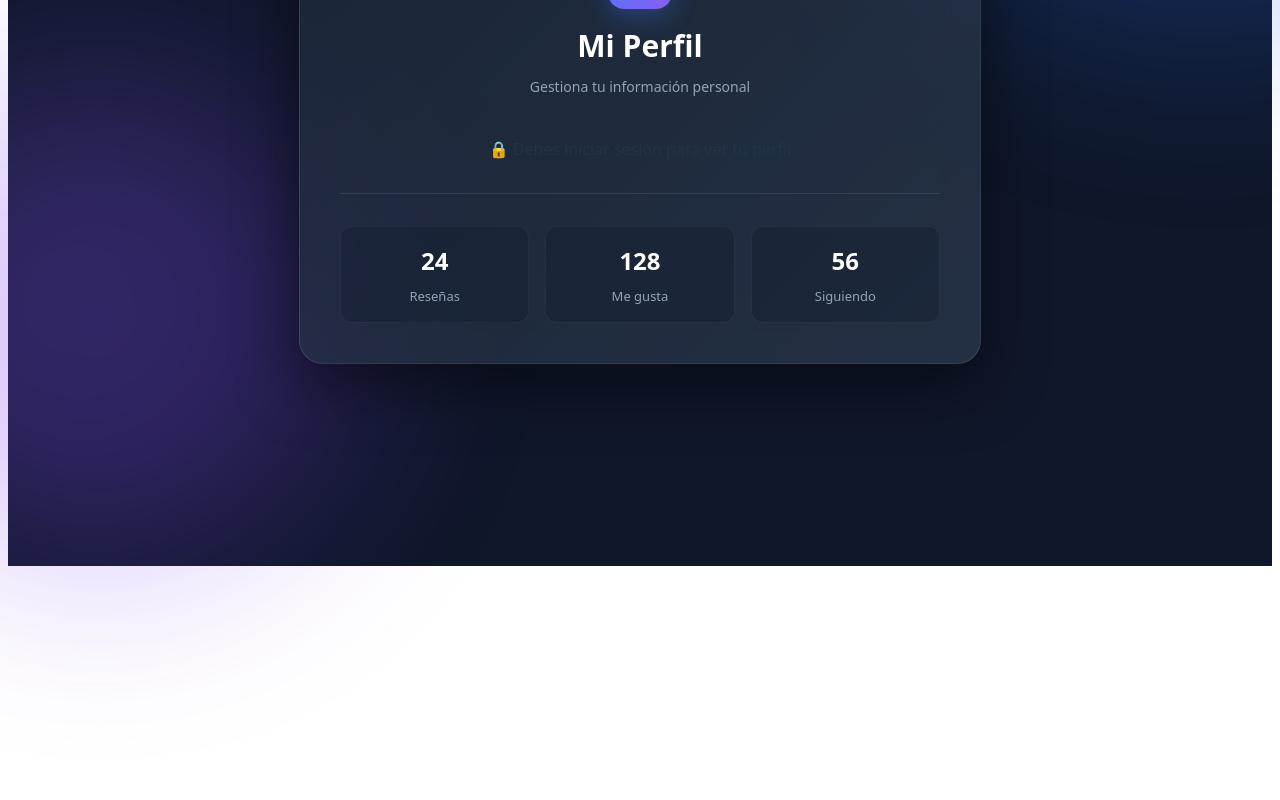
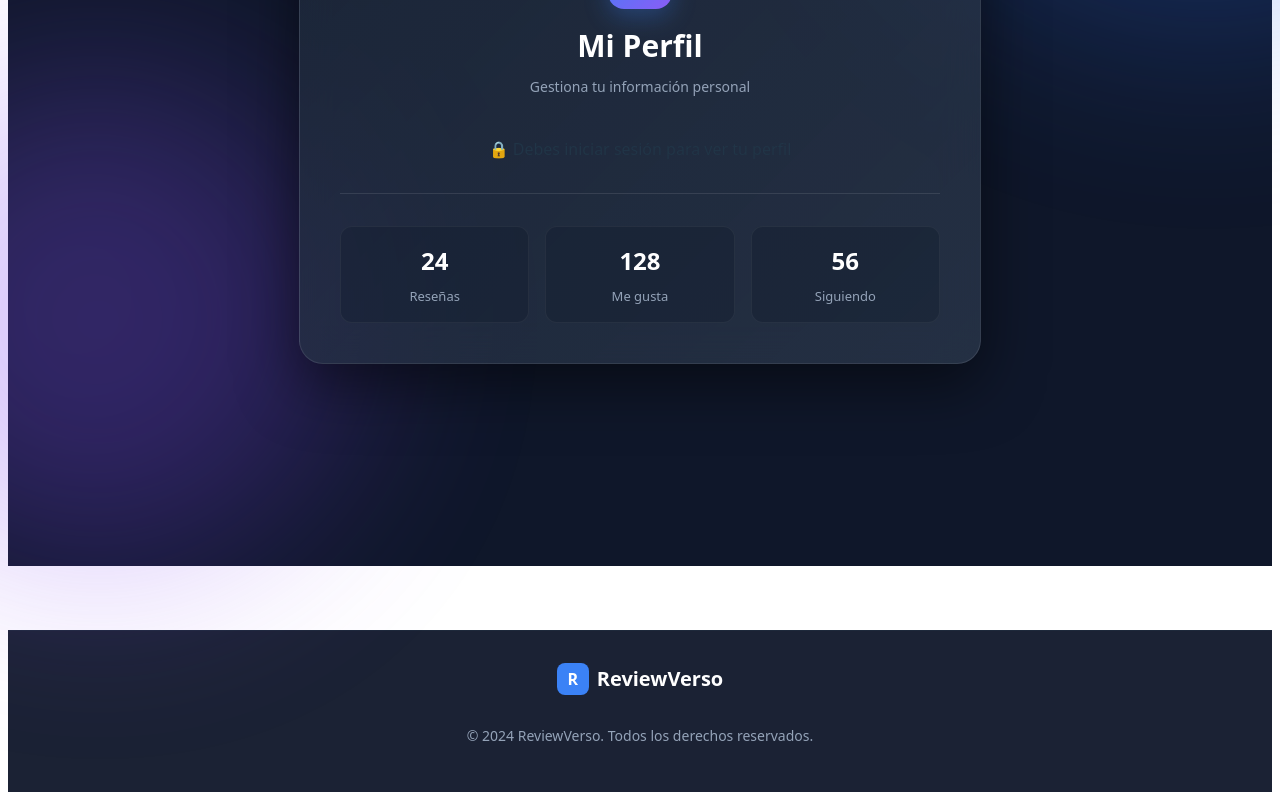
Before and after one commit to Ivanlr7/Proyecto-final-F5-frontend, a React (Vite) app: page /me in a window 1280 px wide. Shown: the part 378-1178 px from the top of the page. Before the commit the page ends 952 px from the top, so only its background shows below. Built offline with nearby package versions, Linux system fonts and the light colour scheme; the HTML template or start-up script is replaced by a standard one.

Commit message:
PFF-10 feat: componente footer creado e implementado

```diff
--- a/src/App.jsx
+++ b/src/App.jsx
@@ -7,6 +7,7 @@ import Contact from './pages/contact/Contact'
 import RegisterPage from './pages/register/RegisterPage'
 import LoginPage from './pages/login/LoginPage'
 import UserPage from './pages/user/UserPage'
+import Footer from './components/footer/Footer'
 
 
 function App() {
@@ -23,7 +24,7 @@ function App() {
           <Route path="/me" element={<UserPage />} />
         </Routes>
       </main>
-
+      <Footer />
 
     </div>
   )
--- /dev/null
+++ b/src/components/footer/Footer.css
@@ -0,0 +1,71 @@
+
+.footer {
+  background-color: rgba(15, 23, 42, 0.95);
+  border-top: 1px solid #1e293b;
+  padding: 2rem 0;
+  margin-top: 4rem;
+}
+
+.footer__container {
+  max-width: 1280px;
+  margin: 0 auto;
+  padding: 0 1.5rem;
+  display: flex;
+  flex-direction: column;
+  align-items: center;
+  gap: 1rem;
+}
+
+.footer__brand {
+  display: flex;
+  align-items: center;
+  gap: 0.5rem;
+}
+
+.footer__logo {
+  width: 2rem;
+  height: 2rem;
+  background-color: #3b82f6;
+  border-radius: 0.5rem;
+  display: flex;
+  align-items: center;
+  justify-content: center;
+}
+
+.footer__logo-text {
+  color: #ffffff;
+  font-weight: 700;
+}
+
+.footer__brand-name {
+  color: #ffffff;
+  font-weight: 700;
+  font-size: 1.25rem;
+}
+
+.footer__copyright {
+  color: #94a3b8;
+  font-size: 0.875rem;
+  text-align: center;
+}
+
+@media (max-width: 768px) {
+  .footer {
+    margin-top: 3rem;
+  }
+}
+
+@media (max-width: 640px) {
+  .footer {
+    padding: 1.5rem 0;
+    margin-top: 2rem;
+  }
+
+  .footer__brand-name {
+    font-size: 1.125rem;
+  }
+
+  .footer__copyright {
+    font-size: 0.813rem;
+  }
+}
--- /dev/null
+++ b/src/components/footer/Footer.jsx
@@ -0,0 +1,19 @@
+import "./Footer.css";
+
+export default function Footer() {
+  return (
+    <footer className="footer">
+      <div className="footer__container">
+        <div className="footer__brand">
+          <div className="footer__logo">
+            <span className="footer__logo-text">R</span>
+          </div>
+          <span className="footer__brand-name">ReviewVerso</span>
+        </div>
+        <p className="footer__copyright">
+          © 2024 ReviewVerso. Todos los derechos reservados.
+        </p>
+      </div>
+    </footer>
+  );
+}
```
